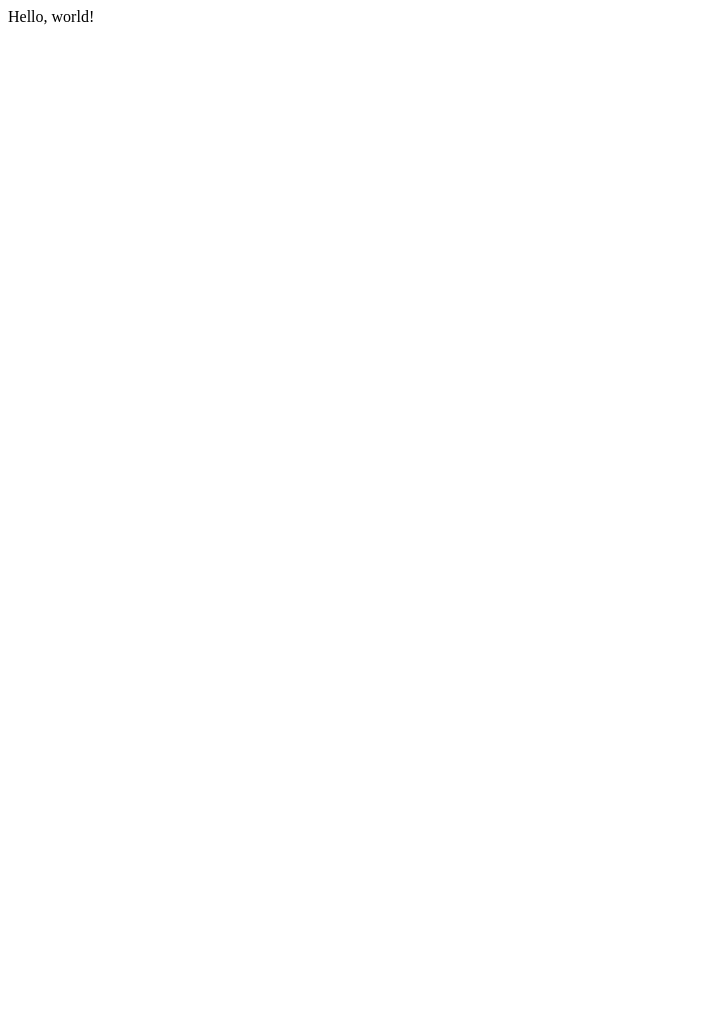
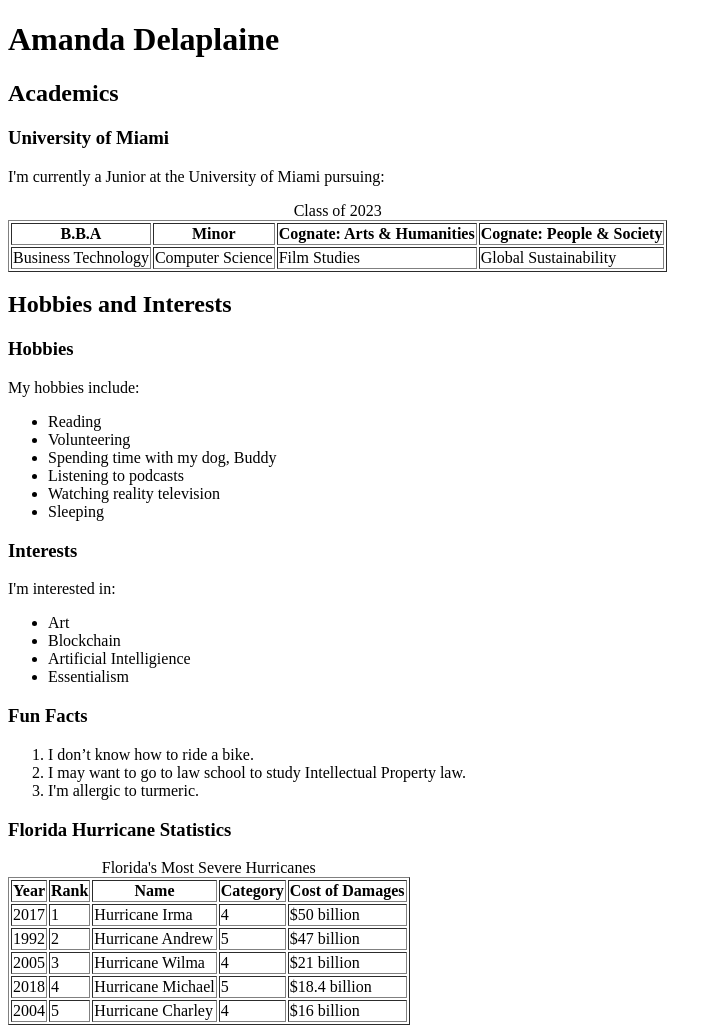
Before and after one commit to amanda-delaplaine/amanda-delaplaine.github.io, a plain HTML site: page index.html in a window 1280 px wide. Shown: the whole page, without its empty margins (0-722 px from the left). Before the commit the page ends 800 px from the top, so only its background shows below. Drawn offline with Linux system fonts and the light colour scheme.

Commit message:
project 1
First version of project 1

```diff
--- a/index.html
+++ b/index.html
@@ -1 +1,104 @@
-Hello, world!
+<!DOCTYPE html>
+<html lang="en">
+<head>
+<meta charset="utf-8">
+<title>Amanda Delaplaine</title>
+</head>
+<body>
+  <h1>Amanda Delaplaine</h1>
+  <!--Academics -->
+  <h2>Academics</h2>
+  <h3>University of Miami</h3>
+  <p>I'm currently a Junior at the University of Miami pursuing:</p>
+  <table border="1">
+    <caption>Class of 2023</caption>
+    <tr>
+      <th>B.B.A</th>
+      <th>Minor</th>
+      <th>Cognate: Arts & Humanities</th>
+      <th>Cognate: People & Society</th>
+      </tr>
+    <tr>
+      <td>Business Technology</td>
+      <td>Computer Science</td>
+      <td>Film Studies</td>
+      <td>Global Sustainability</td>
+    </tr>
+  </table>
+  <!--Hobbies and Interests -->
+  <h2>Hobbies and Interests</h2>
+  <h3>Hobbies</h3>
+  <p>My hobbies include:</p>
+  <ul>
+    <li>Reading</li>
+    <li>Volunteering</li>
+    <li>Spending time with my dog, Buddy</li>
+    <li>Listening to podcasts</li>
+    <li>Watching reality television</li>
+    <li>Sleeping</li>
+  </ul>
+  <h3>Interests</h3>
+  <p>I'm interested in:</p>
+  <ul>
+    <li>Art</li>
+    <li>Blockchain</li>
+    <li>Artificial Intelligience</li>
+    <li>Essentialism</li>
+  </ul>
+  <!--Fun Facts -->
+  <h3>Fun Facts</h3>
+  <ol>
+    <li>I don’t know how to ride a bike.</li>
+    <li>I may want to go to law school to study Intellectual Property law.</li>
+    <li>I'm allergic to turmeric.</li>
+  </ol>
+  <!--FL Hurricane Statistics-->
+  <h3>Florida Hurricane Statistics</h3>
+  <table border="1">
+    <caption>Florida's Most Severe Hurricanes</caption>
+    <tr>
+      <th>Year</th>
+      <th>Rank</th>
+      <th>Name</th>
+      <th>Category</th>
+      <th>Cost of Damages</th>
+    </tr>
+    <tr>
+      <td>2017</td>
+      <td>1</td>
+      <td>Hurricane Irma</td>
+      <td>4</td>
+      <td>$50 billion</td>
+      </tr>
+      <tr>
+        <td>1992</td>
+        <td>2</td>
+        <td>Hurricane Andrew</td>
+        <td>5</td>
+        <td>$47 billion</td>
+        </tr>
+        <tr>
+          <td>2005</td>
+          <td>3</td>
+          <td>Hurricane Wilma</td>
+          <td>4</td>
+          <td>$21 billion</td>
+          </tr>
+          <tr>
+            <td>2018</td>
+            <td>4</td>
+            <td>Hurricane Michael</td>
+            <td>5</td>
+            <td>$18.4 billion</td>
+            </tr>
+            <tr>
+              <td>2004</td>
+              <td>5</td>
+              <td>Hurricane Charley</td>
+              <td>4</td>
+              <td>$16 billion</td>
+              </tr>
+              </table>
+
+</body>
+</html>
```
